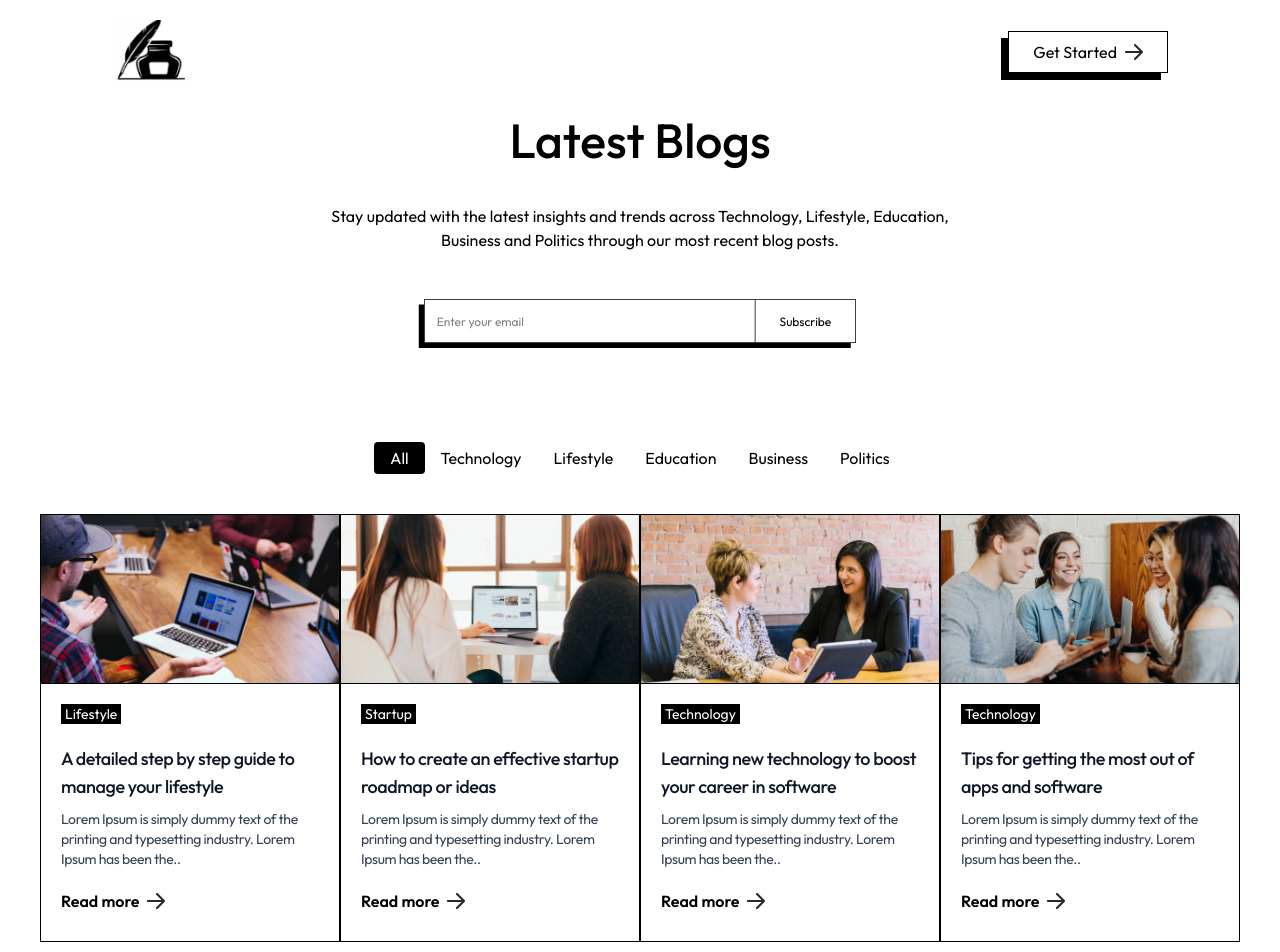
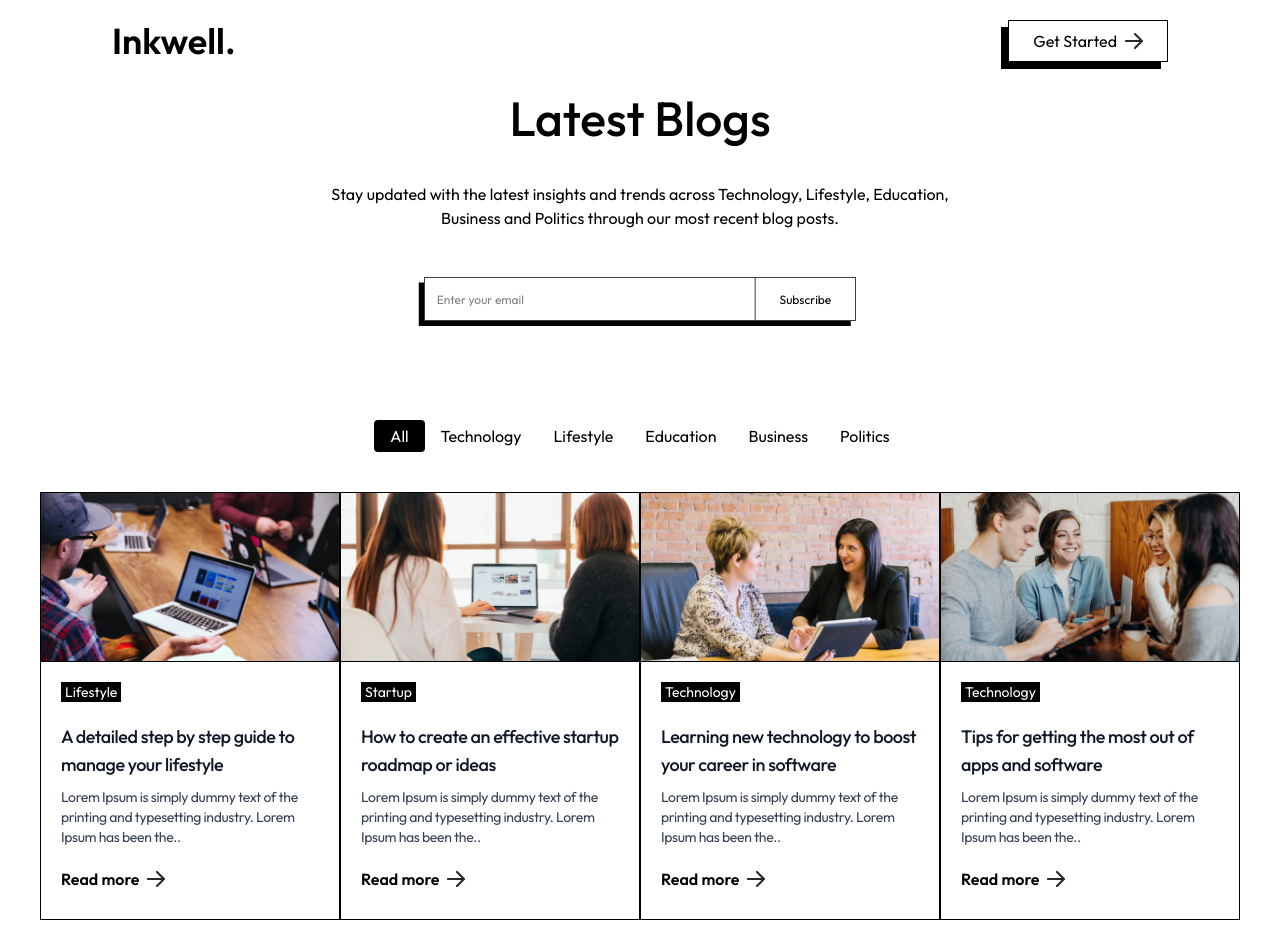
Before and after one commit to johnedokpolor/Inkwell, a Next.js app: page / in a window 1280 px wide. Shown: the top 952 px of the page. Built offline with nearby package versions, Linux system fonts and the light colour scheme.

Commit message:
added animations

```diff
--- a/Componets/BlogList.tsx
+++ b/Componets/BlogList.tsx
@@ -1,10 +1,13 @@
+"use client";
 import { blog_data } from "@/Assets/assets";
-import React from "react";
+import React, { useState } from "react";
 import BlogItem from "./Blogitem";
-
+import { motion } from "motion/react";
+import { div } from "motion/react-client";
 const BlogList = () => {
+  const [menu, setMenu] = useState("All");
   const categories = [
-    // { name: "All" },
+    { name: "All" },
     { name: "Technology" },
     { name: "Lifestyle" },
     { name: "Education" },
@@ -15,24 +18,57 @@ const BlogList = () => {
   return (
     <div>
       <div className="flex flex-wrap justify-center my-10">
-        <button className="px-4 py-1 text-white bg-black rounded-sm">
-          All{" "}
-        </button>
-        {categories.map((category) => (
-          <button className="px-4 py-1 text-black rounded-sm">
+        {categories.map((category, i) => (
+          <motion.button
+            initial={{ opacity: 0, y: -50 }}
+            whileInView={{ opacity: 1, y: 0 }}
+            transition={{ duration: 0.5, delay: i * 0.1 }}
+            key={i}
+            onClick={() => setMenu(category.name)}
+            className={`px-4 py-1 text-black rounded-sm ${
+              menu === category.name && "text-white bg-black"
+            }`}
+          >
             {category.name}
-          </button>
+          </motion.button>
         ))}
       </div>
+
       <div className="flex flex-wrap justify-around mb-16 gap-y-10 sm:mx-10 ">
-        {blog_data.map((blog) => {
+        {blog_data.map((blog, i) => {
           return (
+            <motion.div
+              initial={{ opacity: 0, x: -50, rotate: -10 }}
+              whileInView={{
+                opacity: 1,
+                x: 0,
+                rotate: 0,
+
+                transition: {
+                  duration: 0.5,
+                  delay: i * 0.1,
+                },
+              }}
+              whileHover={{
+                scale: 1.05,
+                rotate: 1,
+                borderRadius: "50%",
+              }}
+              transition={{
+                duration: 0.2,
+                type: "spring",
+                stiffness: 300,
+                damping: 10,
+              }}
+            >
               <BlogItem
+                key={i}
                 title={blog.title}
                 description={blog.description}
                 category={blog.category}
                 image={blog.image}
               />
+            </motion.div>
           );
         })}
       </div>
--- a/Componets/Header.tsx
+++ b/Componets/Header.tsx
@@ -10,22 +10,25 @@ const Header = () => {
         <div className="flex items-center gap-1">
           <motion.div
             initial={{
-              x: -20,
+              x: -50,
               opacity: 0,
+              rotate: "-5deg",
             }}
             whileInView={{
               x: 0,
               opacity: 1,
+              rotate: 0,
             }}
             transition={{
-              duration: 1,
+              duration: 0.5,
             }}
           >
-            <Image
+            {/* <Image
               src={assets.logo}
               alt="logo"
               className="w-[60px] sm:w-[80px]"
-            />
+            /> */}
+            <h1 className="md:text-4xl text-xl font-semibold">Inkwell.</h1>
           </motion.div>
         </div>
 
@@ -34,23 +37,39 @@ const Header = () => {
             scale: 1.05,
             x: 50,
             rotate: "5deg",
-            transition: { duration: 0.1, delay: 0 },
+            transition: { duration: 0.1, type: "spring", delay: 0 },
           }}
-          className="flex cursor-pointer items-center gap-2 font-meduim py-1 px-3 sm:py-2 sm:px-6 border border-solid border-black shadow-[-7px_7px_0px_#000000]"
+          className="flex cursor-pointer text-sm md:text-base items-center gap-2 font-meduim py-1 px-3 sm:py-2 sm:px-6 border border-solid border-black shadow-[-7px_7px_0px_#000000]"
         >
           Get Started <Image src={assets.arrow} alt="" />
         </motion.button>
       </div>
       <div className="my-8 text-center">
-        <h1 className="text-3xl font-medium sm:text-5xl">Latest Blogs</h1>
-        <p className="max-w-2xl m-auto mt-10 text-xs sm:text-base">
+        <motion.h1
+          initial={{ opacity: 0, y: -50 }}
+          whileInView={{ opacity: 1, y: 0 }}
+          transition={{ duration: 0.5 }}
+          className="text-3xl font-medium sm:text-5xl"
+        >
+          Latest Blogs
+        </motion.h1>
+        <motion.p
+          initial={{ opacity: 0, x: -50 }}
+          whileInView={{ opacity: 1, x: 0 }}
+          transition={{ duration: 0.5 }}
+          className="max-w-2xl m-auto mt-10 text-xs sm:text-base"
+        >
           Stay updated with the latest insights and trends across Technology,
           Lifestyle, Education, Business and Politics through our most recent
           blog posts.
-        </p>
-        <form
+        </motion.p>
+        <motion.form
+          whileHover={{
+            scale: 1.2,
+            transition: { duration: 0.2 },
+          }}
           action=""
-          className=" shadow-[-7px_7px_0px_#000000] flex justify-between max-w-xl mx-auto mt-10 scale-75 border border-black sm:scale-75"
+          className="cursor-pointer shadow-[-7px_7px_0px_#000000] flex justify-between max-w-xl mx-auto mt-10 scale-75 border border-black sm:scale-75"
         >
           <input
             type="email"
@@ -63,7 +82,7 @@ const Header = () => {
           >
             Subscribe
           </button>
-        </form>
+        </motion.form>
       </div>
     </div>
   );
```
Lines whose indentation alone changed are shown as unchanged.
